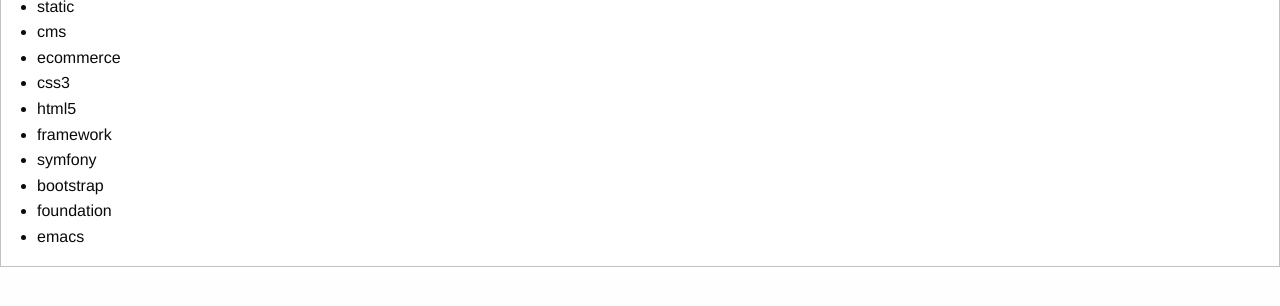
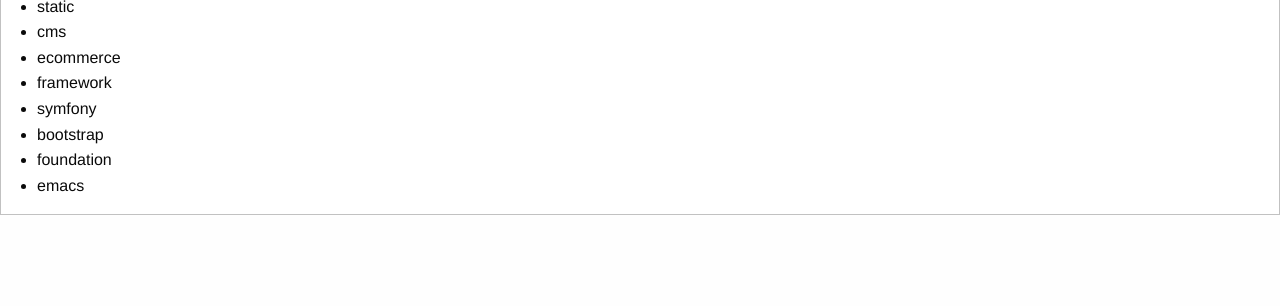
Before and after one commit to multinaute/portfolio, a website: page index.html in a window 1280 px wide. Shown: the part 150-456 px from the top of the page. Drawn offline with nearby package versions, Linux system fonts and the light colour scheme.

Commit message:
Create index.html

```diff
--- a/index.html
+++ b/index.html
@@ -23,8 +23,6 @@
 	    <li>static</li>
 	    <li>cms</li>
 	    <li>ecommerce</li>
-	    <li>css3</li>
-	    <li>html5</li>
 	    <li>framework</li>
 	    <li>symfony</li>
 	    <li>bootstrap</li>
```
